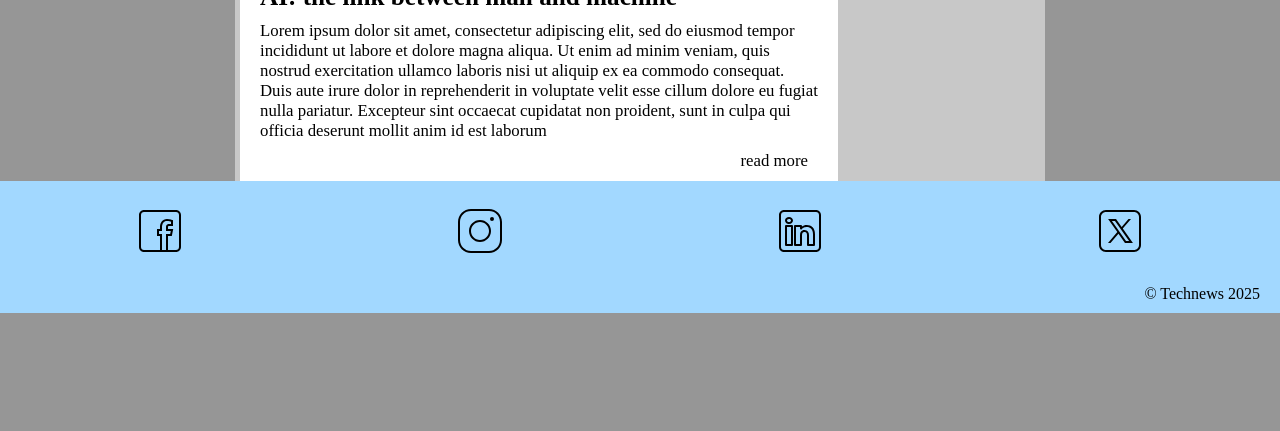
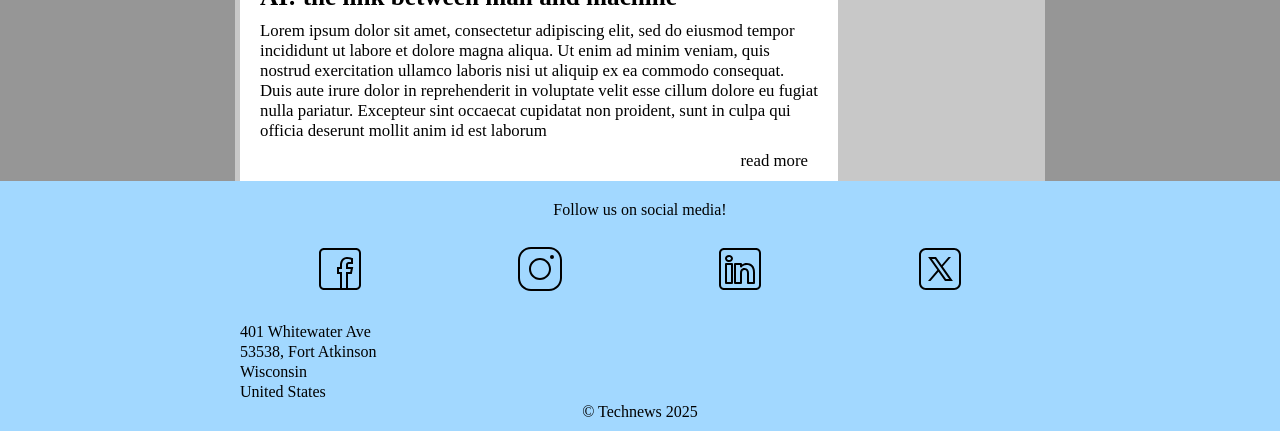
Before and after one commit to Spookie3/Technews, a plain HTML site: page index.html in a window 1280 px wide. Shown: the part 933-1364 px from the top of the page. Before the commit the page ends 1246 px from the top, so only its background shows below. Drawn offline with Linux system fonts and the light colour scheme.

Commit message:
New information added to footer

```diff
--- a/index.html
+++ b/index.html
@@ -57,6 +57,7 @@
         </main>
     </div>
     <footer>
+        <span>Follow us on social media!</span>
         <div id="social_links">
             <a href="" id="facebook" class="icon">
                 <svg xmlns="http://www.w3.org/2000/svg" x="0px" y="0px" width="100" height="100" viewBox="0 0 50 50">
@@ -79,6 +80,12 @@
                 </svg>
             </a>
         </div>
+        <div id="address">
+            <span>401 Whitewater Ave</span>
+            <span>53538, Fort Atkinson</span>
+            <span>Wisconsin</span>
+            <span>United States</span>
+        </div>
         <div id="copyright">
             <p>© Technews 2025</p>
         </div>
--- a/styles.css
+++ b/styles.css
@@ -182,13 +182,20 @@ footer {
     background-color: var(--alt-color); /* display area */
     display: flex;
     flex-direction: column;
+    align-items: center;
     width: 100%;
     box-shadow: 0 50vh 0 50vh var(--alt-color); /* fill rest of the page */
+}
+
+footer span {
+    margin-top: 20px;
+    text-align: center;
 }
 
 #social_links {
     display: flex;
     width: 100%;
+    max-width: 800px;
 }
 
 #copyright {
@@ -209,7 +216,20 @@ svg {
     max-width: 50px;
 }
 
-@media screen and (max-width: 600px) {
+#address {
+    display: flex;
+    flex-direction: column;
+    width: 100%;
+    max-width: 800px;
+}
+
+#address span {
+    margin-top: 0;
+    margin-bottom: 2px;
+    text-align: left;
+}
+
+@media only screen and (max-width: 600px) {
     #page_content {
         align-self: flex-start;
     }
```
Also changed, not shown: articles/AI-the-link-between-man-and-machine.html (+7 -0 lines), articles/Exclusive-Preview-on-the-new-PS6.html (+7 -0 lines), articles/Robo-dogs-to-replace-mans-best-friend-in-the-near-future.html (+7 -0 lines), articles/The-solution-to-the-energycrisis.html (+7 -0 lines), articles/phones-a-thing-of-the-past.html (+7 -0 lines).
